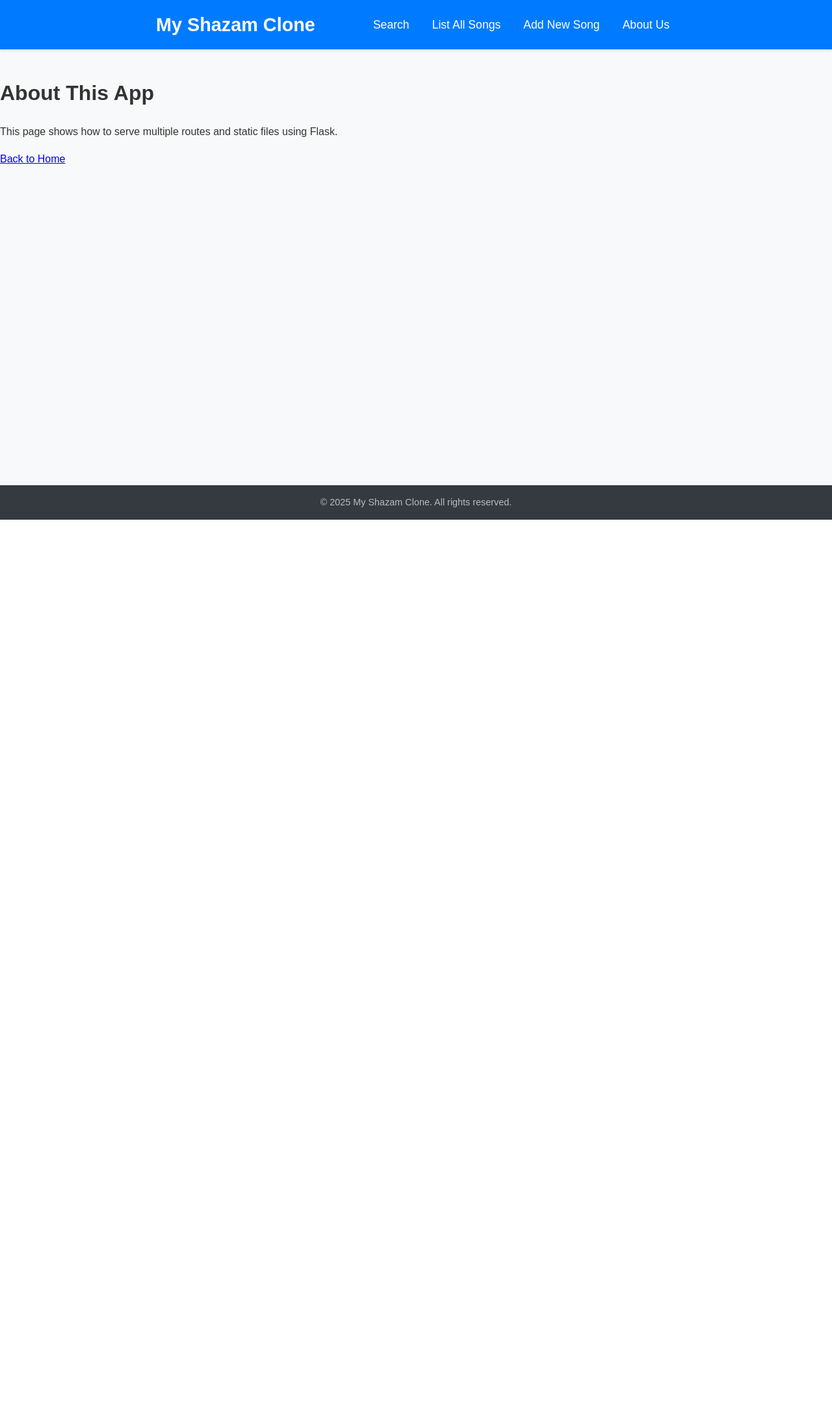
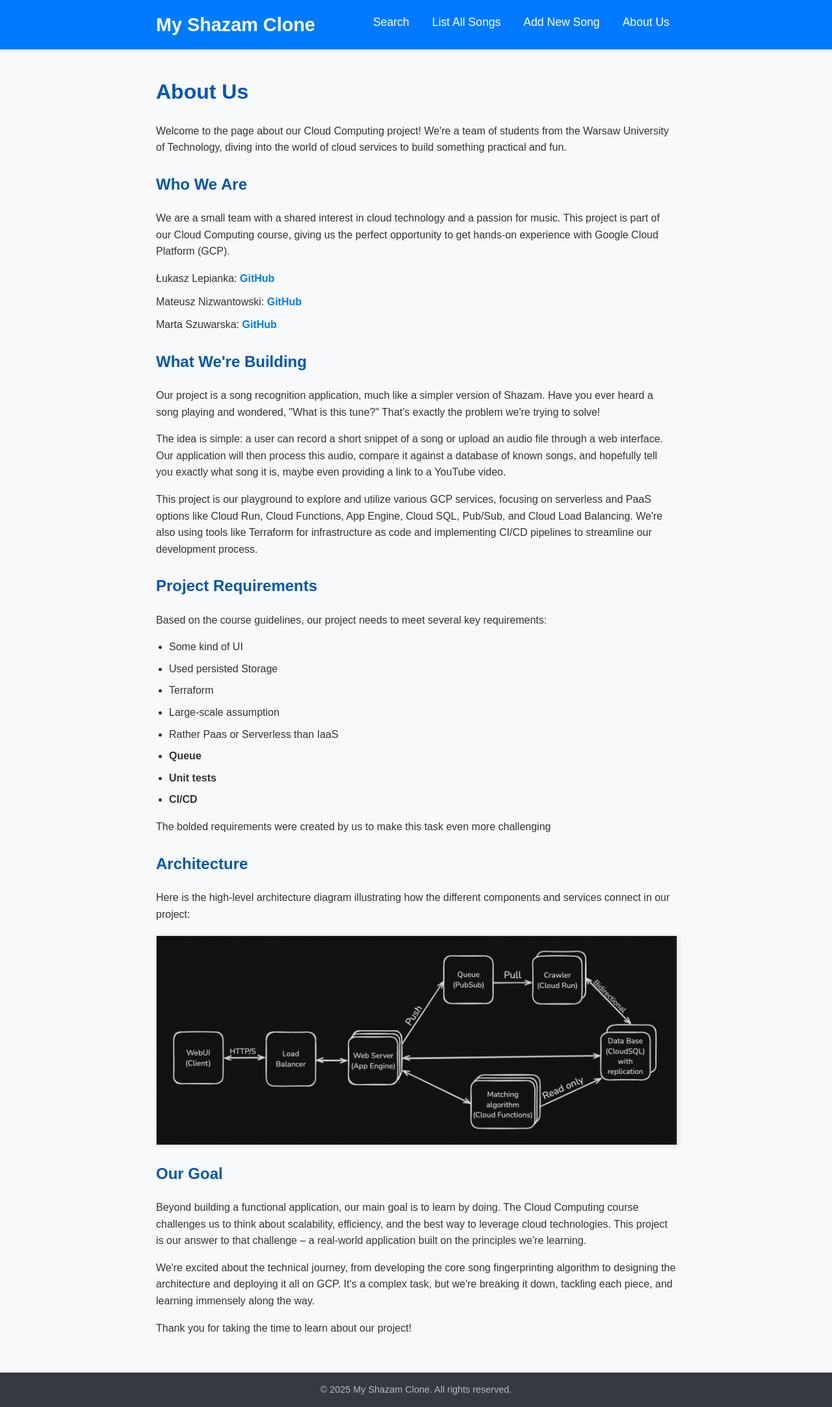
Before and after one commit to nizwant/cloud_computing_project, a Flask app: page /about in a window 1280 px wide. Shown: the whole page at 65% size. Before the commit the page ends 800 px from the top, so only its background shows below. Run offline with Flask 3, Linux system fonts and the light colour scheme.

Commit message:
feat: about us web page

```diff
--- a/src/app_engine/static/about_style.css
+++ b/src/app_engine/static/about_style.css
@@ -0,0 +1,63 @@
+h1,
+h2 {
+    color: #0056b3;
+    /* A shade of blue often used in tech/cloud */
+    margin-top: 25px;
+    /* Add some space above headings */
+}
+
+h1 {
+    margin-top: 0;
+    /* No extra space for the main title */
+}
+
+a {
+    color: #007bff;
+    /* Standard link blue */
+    text-decoration: none;
+}
+
+a:hover {
+    text-decoration: underline;
+}
+
+ul {
+    list-style: disc;
+    /* Use standard disc bullets for requirements */
+    padding-left: 20px;
+}
+
+.team-members ul {
+    list-style: none;
+    /* No bullets for team list */
+    padding: 0;
+}
+
+li {
+    margin-bottom: 8px;
+    /* Slightly less space for requirements */
+}
+
+.team-members li {
+    margin-bottom: 10px;
+    /* More space for team members */
+}
+
+.team-member a {
+    font-weight: bold;
+}
+
+.architecture-diagram {
+    display: block;
+    /* Make image a block element */
+    max-width: 100%;
+    /* Ensure image is responsive */
+    height: auto;
+    /* Maintain aspect ratio */
+    margin: 20px auto;
+    /* Center the image and add vertical space */
+    border: 1px solid #ccc;
+    /* Optional: add a subtle border */
+    box-shadow: 2px 2px 8px rgba(0, 0, 0, 0.1);
+    /* Optional: add a subtle shadow */
+}
--- a/src/app_engine/static/base_style.css
+++ b/src/app_engine/static/base_style.css
@@ -22,6 +22,7 @@ body {
     flex-direction: column;
     min-height: 100vh;
 }
+
 
 .container {
     max-width: 800px;
@@ -78,6 +79,12 @@ body {
 .site-main {
     padding: var(--margin-medium) 0;
     flex-grow: 1;
+    line-height: 1.6;
+    margin: 20px;
+    max-width: 800px;
+    margin-left: auto;
+    margin-right: auto;
+    color: #333;
 }
 
 .page-title {
--- a/src/app_engine/templates/about.html
+++ b/src/app_engine/templates/about.html
@@ -5,7 +5,56 @@
 {% endblock %}
 
 {% block content %}
-  <h1>About This App</h1>
-  <p>This page shows how to serve multiple routes and static files using Flask.</p>
-  <a href="/">Back to Home</a>
+  <h1>About Us</h1>
+
+  <p>Welcome to the page about our Cloud Computing project! We're a team of students from the Warsaw University of Technology, diving into the world of cloud services to build something practical and fun.</p>
+
+  <h2>Who We Are</h2>
+
+  <p>We are a small team with a shared interest in cloud technology and a passion for music. This project is part of our Cloud Computing course, giving us the perfect opportunity to get hands-on experience with Google Cloud Platform (GCP).</p>
+
+  <div class="team-members">
+      <ul>
+          <li class="team-member">Łukasz Lepianka: <a href="https://github.com/Luki308" target="_blank">GitHub</a></li>
+          <li class="team-member">Mateusz Nizwantowski: <a href="https://github.com/nizwant" target="_blank">GitHub</a></li>
+          <li class="team-member">Marta Szuwarska: <a href="https://github.com/szuvarska" target="_blank">GitHub</a></li>
+      </ul>
+  </div>
+
+  <h2>What We're Building</h2>
+
+  <p>Our project is a song recognition application, much like a simpler version of Shazam. Have you ever heard a song playing and wondered, "What is this tune?" That's exactly the problem we're trying to solve!</p>
+
+  <p>The idea is simple: a user can record a short snippet of a song or upload an audio file through a web interface. Our application will then process this audio, compare it against a database of known songs, and hopefully tell you exactly what song it is, maybe even providing a link to a YouTube video.</p>
+
+  <p>This project is our playground to explore and utilize various GCP services, focusing on serverless and PaaS options like Cloud Run, Cloud Functions, App Engine, Cloud SQL, Pub/Sub, and Cloud Load Balancing. We're also using tools like Terraform for infrastructure as code and implementing CI/CD pipelines to streamline our development process.</p>
+
+  <h2>Project Requirements</h2>
+
+  <p>Based on the course guidelines, our project needs to meet several key requirements:</p>
+  <ul>
+      <li>Some kind of UI</li>
+      <li>Used persisted Storage</li>
+      <li>Terraform</li>
+      <li>Large-scale assumption</li>
+      <li>Rather Paas or Serverless than IaaS</li>
+      <li><b>Queue</b></li>
+      <li><b>Unit tests</b></li>
+      <li><b>CI/CD</b></li>
+  </ul>
+
+  <p>The bolded requirements were created by us to make this task even more challenging</p>
+
+  <h2>Architecture</h2>
+
+  <p>Here is the high-level architecture diagram illustrating how the different components and services connect in our project:</p>
+  <img src="https://github.com/nizwant/Cloud-project/blob/main/deliverable/img/architecture.png" alt="Project Architecture Diagram" class="architecture-diagram">
+
+  <h2>Our Goal</h2>
+
+  <p>Beyond building a functional application, our main goal is to learn by doing. The Cloud Computing course challenges us to think about scalability, efficiency, and the best way to leverage cloud technologies. This project is our answer to that challenge – a real-world application built on the principles we're learning.</p>
+
+  <p>We're excited about the technical journey, from developing the core song fingerprinting algorithm to designing the architecture and deploying it all on GCP. It's a complex task, but we're breaking it down, tackling each piece, and learning immensely along the way.</p>
+
+  <p>Thank you for taking the time to learn about our project!</p>
 {% endblock %}
```
